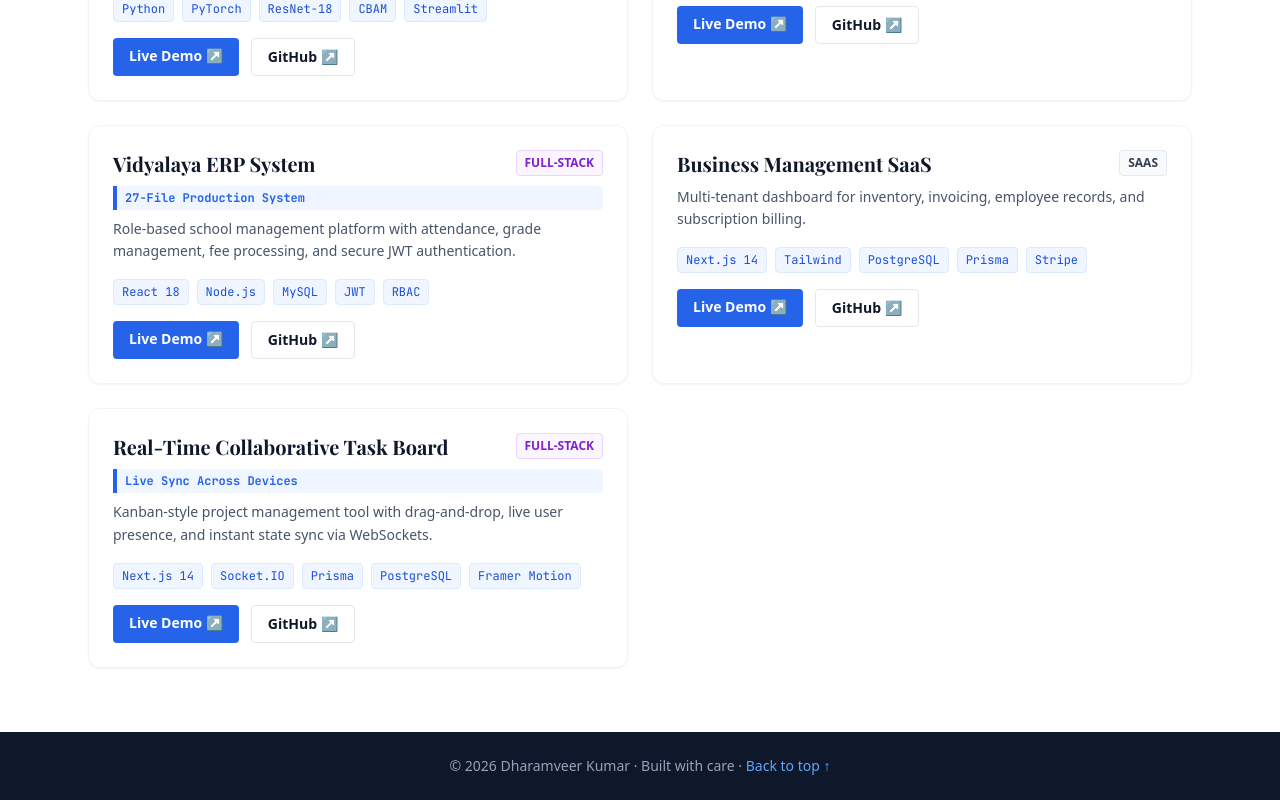
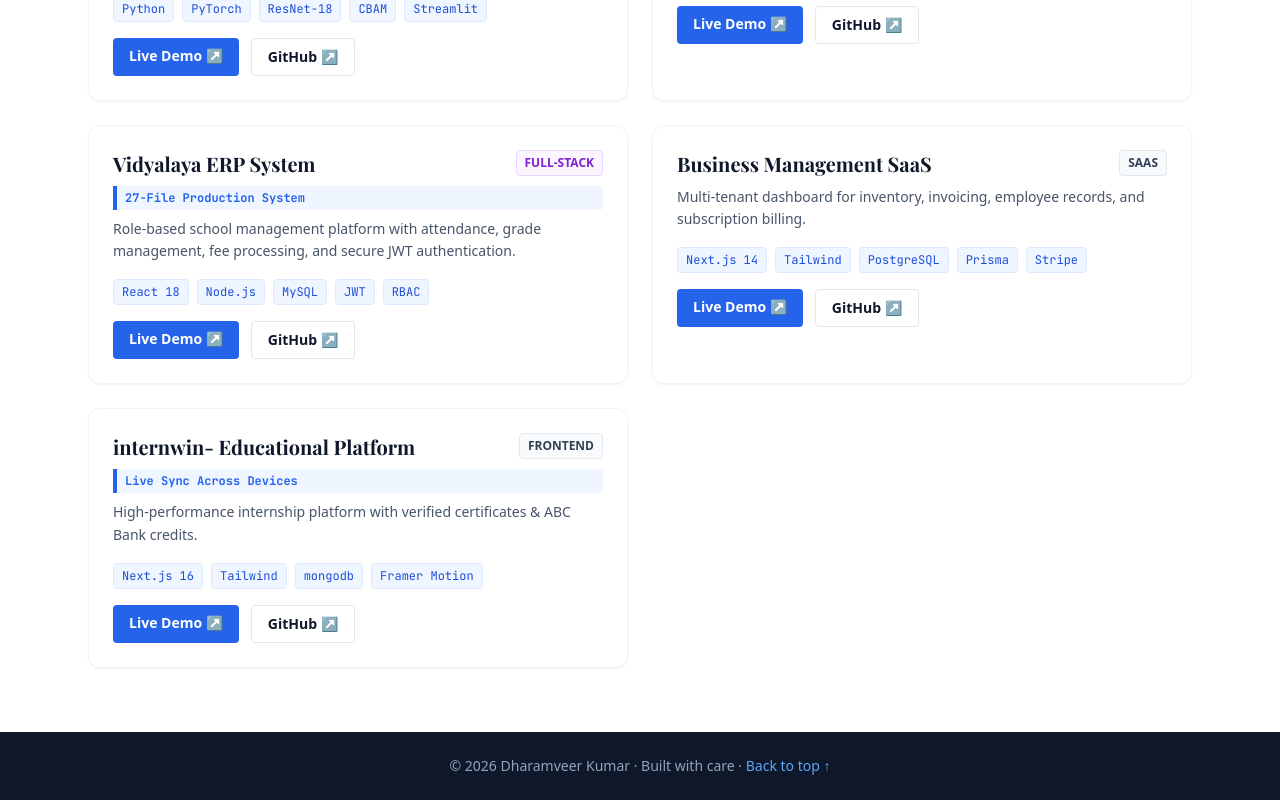
Before and after one commit to dharamveerkz/dharamveer-cse-portfolio, a Next.js app: page /projects in a window 1280 px wide. Shown: the part 383-1183 px from the top of the page. Built offline with nearby package versions, Linux system fonts and the light colour scheme; a web font is replaced by a local one.

Commit message:
Update page.tsx

```diff
--- a/app/projects/page.tsx
+++ b/app/projects/page.tsx
@@ -34,10 +34,10 @@ const projects = [
     githubUrl: "https://github.com/your-username/business-saas"
   },
   {
-    title: "Real-Time Collaborative Task Board",
-    desc: "Kanban-style project management tool with drag-and-drop, live user presence, and instant state sync via WebSockets.",
-    stack: ["Next.js 14", "Socket.IO", "Prisma", "PostgreSQL", "Framer Motion"],
-    badge: "Full-Stack",
+    title: "internwin- Educational Platform",
+    desc: "High-performance internship platform with verified certificates & ABC Bank credits.",
+    stack: ["Next.js 16", "Tailwind", "mongodb", "Framer Motion"],
+    badge: "Frontend",
     highlight: "Live Sync Across Devices",
     demoUrl: "https://internwin-platform-three.vercel.app/",
     githubUrl: "https://github.com/dharamveerkz/internwin-platform"
```
